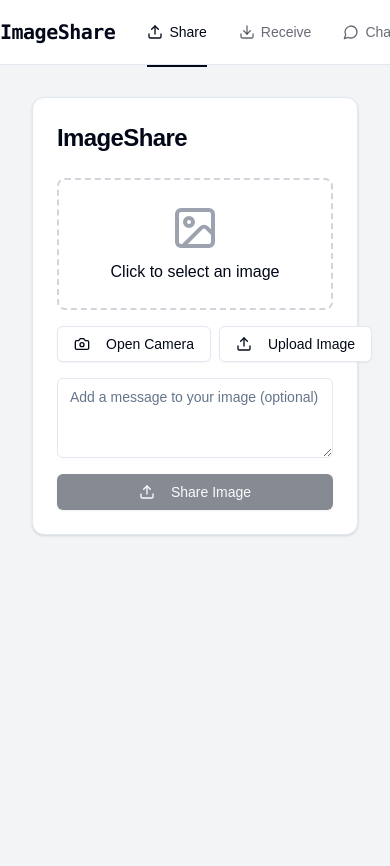
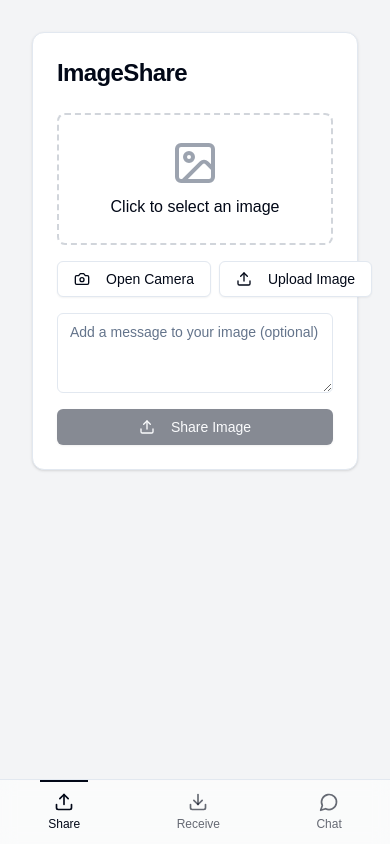
Before and after one commit to devdaim6/chat-and-share, a Next.js app: page / in a window 390 px wide. Shown: the top 866 px of the page. After the commit the page ends 844 px from the top, so only its background shows below. Built offline with nearby package versions, Linux system fonts and the light colour scheme.

Commit message:
Update Navbar Responsive

```diff
--- a/components/Navbar.tsx
+++ b/components/Navbar.tsx
@@ -10,7 +10,9 @@ export default function Navbar() {
   const pathname = usePathname();
 
   return (
-    <nav className="sticky top-0 z-50 w-full border-b bg-background/95 backdrop-blur supports-[backdrop-filter]:bg-background/60">
+    <>
+      {/* Desktop Navigation */}
+      <nav className="sticky top-0 z-50 w-full border-b bg-background/95 backdrop-blur supports-[backdrop-filter]:bg-background/60 hidden md:block">
         <div className="container flex h-16 items-center">
           <div className="mr-8">
             <Link href="/" className="flex items-center space-x-2 group">
@@ -39,7 +41,7 @@ export default function Navbar() {
                   <span>{item.label}</span>
                   {isActive && (
                     <motion.div
-                    layoutId="navbar-active"
+                      layoutId="navbar-desktop"
                       className="absolute -bottom-[21px] left-0 right-0 h-0.5 bg-foreground"
                       animate={{ opacity: 1, scale: [0.8, 1] }}
                       initial={{ opacity: 0, scale: 0.8 }}
@@ -56,5 +58,45 @@ export default function Navbar() {
           </div>
         </div>
       </nav>
+
+      {/* Mobile Navigation */}
+      <nav className="fixed bottom-0 left-0 right-0 z-50 bg-background/95 backdrop-blur supports-[backdrop-filter]:bg-background/60 border-t md:hidden">
+        <div className="container flex h-16 items-center justify-around">
+          {[
+            { href: "/", label: "Share", icon: <Upload className="w-5 h-5" /> },
+            { href: "/receive", label: "Receive", icon: <Download className="w-5 h-5" /> },
+            { href: "/chat", label: "Chat", icon: <MessageCircle className="w-5 h-5" /> },
+          ].map((item) => {
+            const isActive = pathname === item.href;
+            return (
+              <Link
+                key={item.href}
+                href={item.href}
+                className={cn(
+                  "flex flex-col items-center gap-1 py-1 text-xs font-medium transition-all duration-200 hover:text-foreground/80",
+                  isActive ? "text-foreground" : "text-foreground/60"
+                )}
+              >
+                {item.icon}
+                <span>{item.label}</span>
+                {isActive && (
+                  <motion.div
+                    layoutId="navbar-mobile"
+                    className="absolute top-0 h-0.5 w-12 bg-foreground"
+                    animate={{ opacity: 1, scale: [0.8, 1] }}
+                    initial={{ opacity: 0, scale: 0.8 }}
+                    transition={{
+                      type: "spring",
+                      stiffness: 400,
+                      damping: 25,
+                    }}
+                  />
+                )}
+              </Link>
+            );
+          })}
+        </div>
+      </nav>
+    </>
   );
 }
--- a/middleware.ts
+++ b/middleware.ts
@@ -6,7 +6,7 @@ export function middleware(request: NextRequest) {
 
   response.headers.set(
     "Access-Control-Allow-Origin",
-    "https://chat.tail11bb2d.ts.net/"
+    "https://chat.is-local.org/"
   );
   response.headers.set(
     "Access-Control-Allow-Methods",
```
Lines whose indentation alone changed are shown as unchanged.
